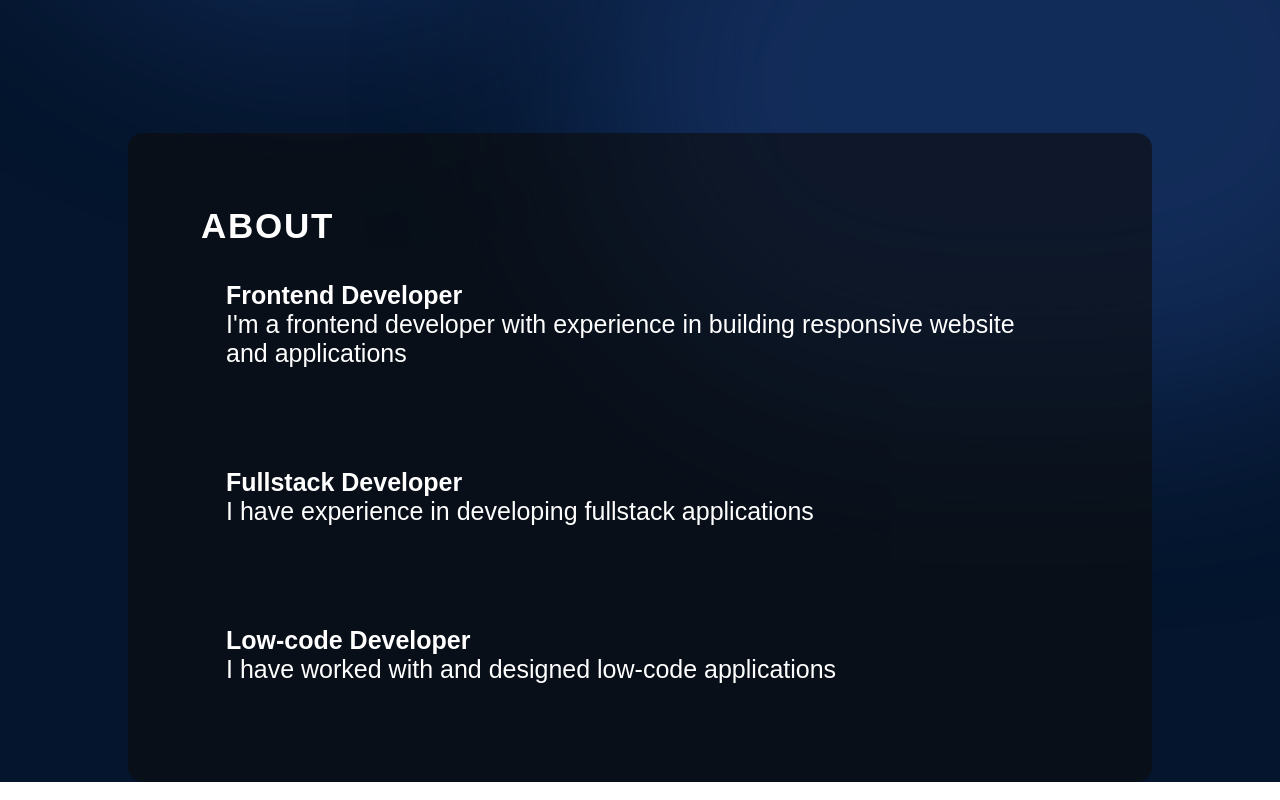
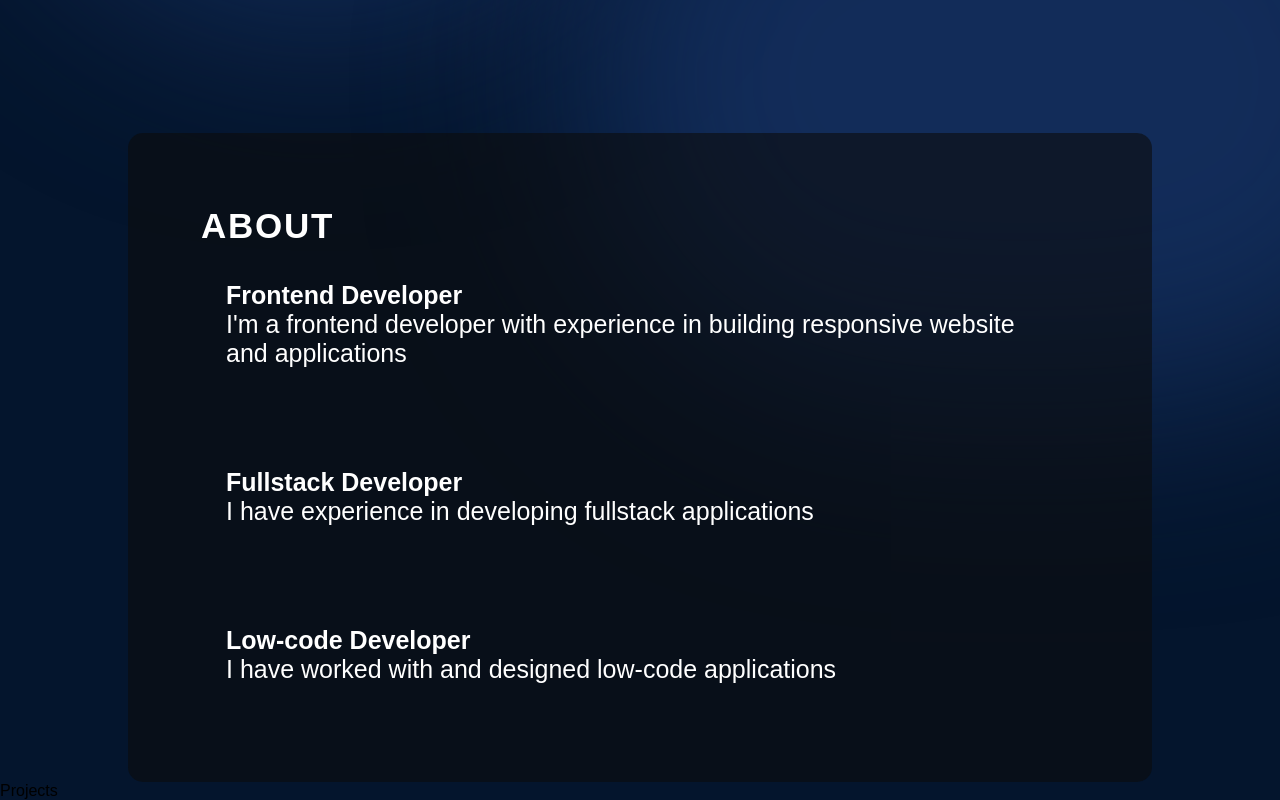
Before and after one commit to magdalenakosinska/portfolio, a React (Vite) app: page / in a window 1280 px wide. Shown: the part 630-1430 px from the top of the page. Built offline with nearby package versions, Linux system fonts and the light colour scheme; the HTML template or start-up script is replaced by a standard one.

Commit message:
added projects

```diff
--- a/src/App.jsx
+++ b/src/App.jsx
@@ -2,6 +2,7 @@ import styles from "./App.module.css";
 import { Navbar } from "./components/Navbar/Navbar";
 import { Hero } from "./components/Hero/Hero";
 import { About } from "./components/About/About";
+import { Projects } from "./components/Projects/Projects";
 
 function App() {
   return (
@@ -9,6 +10,7 @@ function App() {
       <Navbar />
       <Hero />
       <About />
+      <Projects />
     </div>
   );
 }
```
